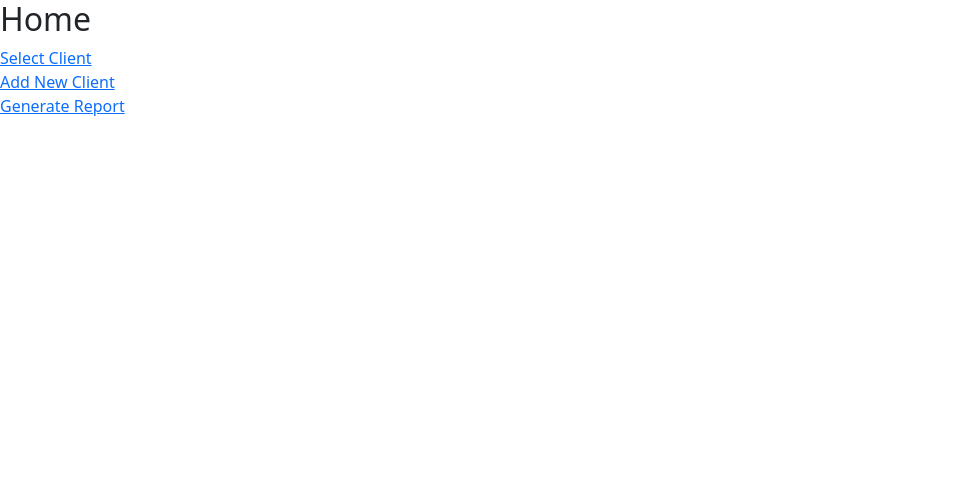
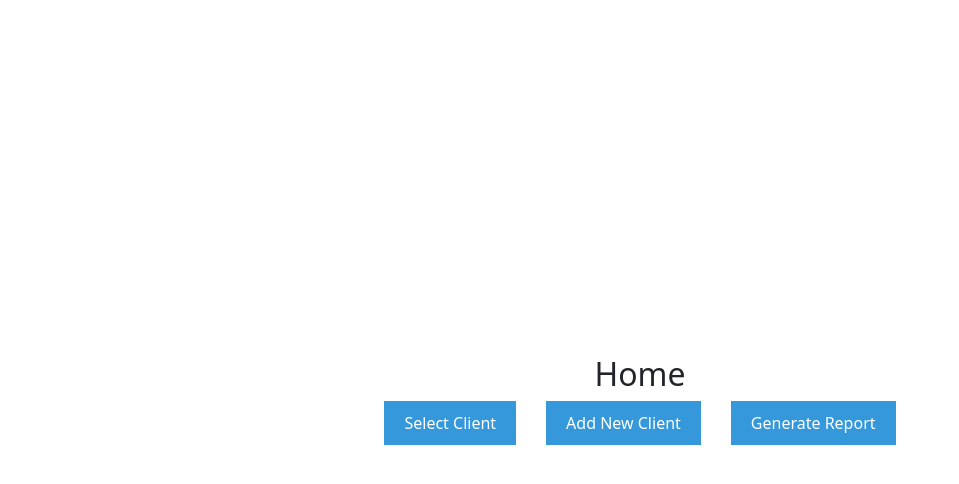
Before and after one commit to AveryCS/clientcal-react-app, a React (Vite) app: page / in a window 1280 px wide. Shown: the top 484 px of the page, without its empty margins (0-959 px from the left). Built offline with nearby package versions, Linux system fonts and the light colour scheme.

Commit message:
Buttons centered in the middle of home page

```diff
--- a/package.json
+++ b/package.json
@@ -12,7 +12,8 @@
     "bootstrap": "^5.2.3",
     "react": "^18.2.0",
     "react-dom": "^18.2.0",
-    "react-router-dom": "^6.16.0"
+    "react-router-dom": "^6.16.0",
+    "styled-components": "^6.1.0"
   },
   "devDependencies": {
     "@types/react": "^18.0.27",
--- a/src/components/HomeView.tsx
+++ b/src/components/HomeView.tsx
@@ -1,27 +1,31 @@
 // Home.js
 import React from 'react';
 import { Link } from 'react-router-dom';
-import SingleClientView from "./components/SingleClientView";
+import StyledButton from './styledcomponents/StyledButton';
+import { HomeContainer, ButtonContainer, Box, ButtonLink } from './styledcomponents/HomeViewStyles';
 //TODO- setup the home view and have it click through to the single Client view
 
 const HomeView = () => {
   return (
-    <div>
+    <HomeContainer>
       <h2>Home</h2>
 
-      <div>
+      <ButtonContainer>
         <Link to="/single-client">
-          <div className="box">Select Client</div>
+          <div className="box"></div>
+          <StyledButton>Select Client</StyledButton>
+
         </Link>
         <Link to="/add-client">
-          <div className="box">Add New Client</div>
+          <div className="box"></div>
+          <StyledButton>Add New Client</StyledButton>
         </Link>
         <Link to="/create-report">
-          <div className="box">Generate Report</div>
+          <div className="box"></div>
+          <StyledButton>Generate Report</StyledButton>
         </Link>
-      </div>
-
-    </div>
+        </ButtonContainer>
+        </HomeContainer>
   );
 };
 
--- /dev/null
+++ b/src/components/styledcomponents/HomeViewStyles.jsx
@@ -0,0 +1,26 @@
+// HomeStyles.jsx
+import styled from 'styled-components';
+
+export const HomeContainer = styled.div`
+  text-align: center; /* Center the text horizontally */
+  height: 100vh; /* Make the container take the full height of the viewport */
+  display: flex;
+  flex-direction: column;
+  justify-content: center; /* Center vertically */
+`;
+
+export const ButtonContainer = styled.div`
+  display: flex;
+  flex-direction: row;
+  align-items: center;
+  justify-content: center; /* Center horizontally */
+  gap: 10px; /* Adjust the gap between buttons as needed */
+`;
+
+export const Box = styled.div`
+  /* Add styling for your box if necessary */
+`;
+
+export const ButtonLink = styled.a`
+  text-decoration: none;
+`;
--- /dev/null
+++ b/src/components/styledcomponents/StyledButton.jsx
@@ -0,0 +1,17 @@
+// src/components/Button.jsx
+import styled from 'styled-components';
+
+const StyledButton = styled.button`
+  padding: 10px 20px;
+  margin: 0 10px;
+  background-color: #3498db;
+  color: #fff;
+  border: none;
+  cursor: pointer;
+
+  &:hover {
+    background-color: #2980b9;
+  }
+`;
+
+export default StyledButton;
```
Also changed, not shown: 1 other file (tests, documents, lock files or other folders).
